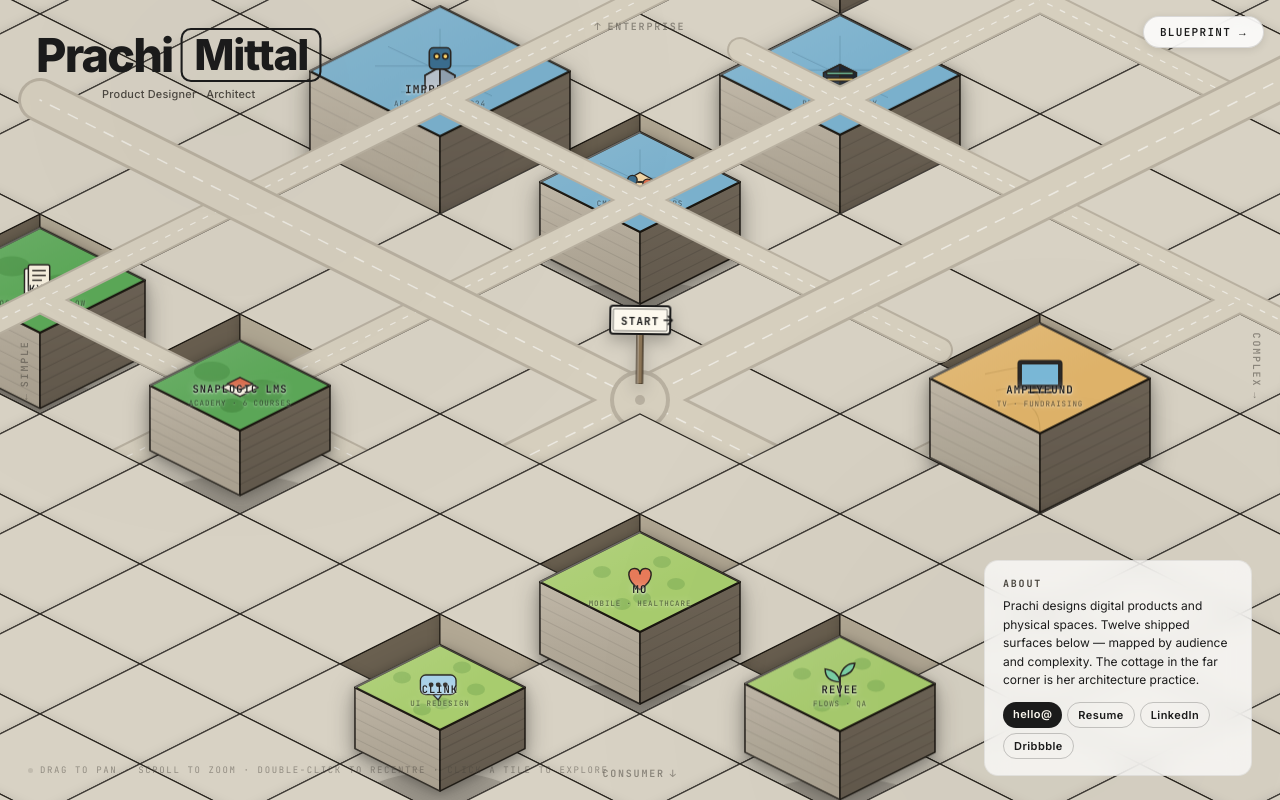
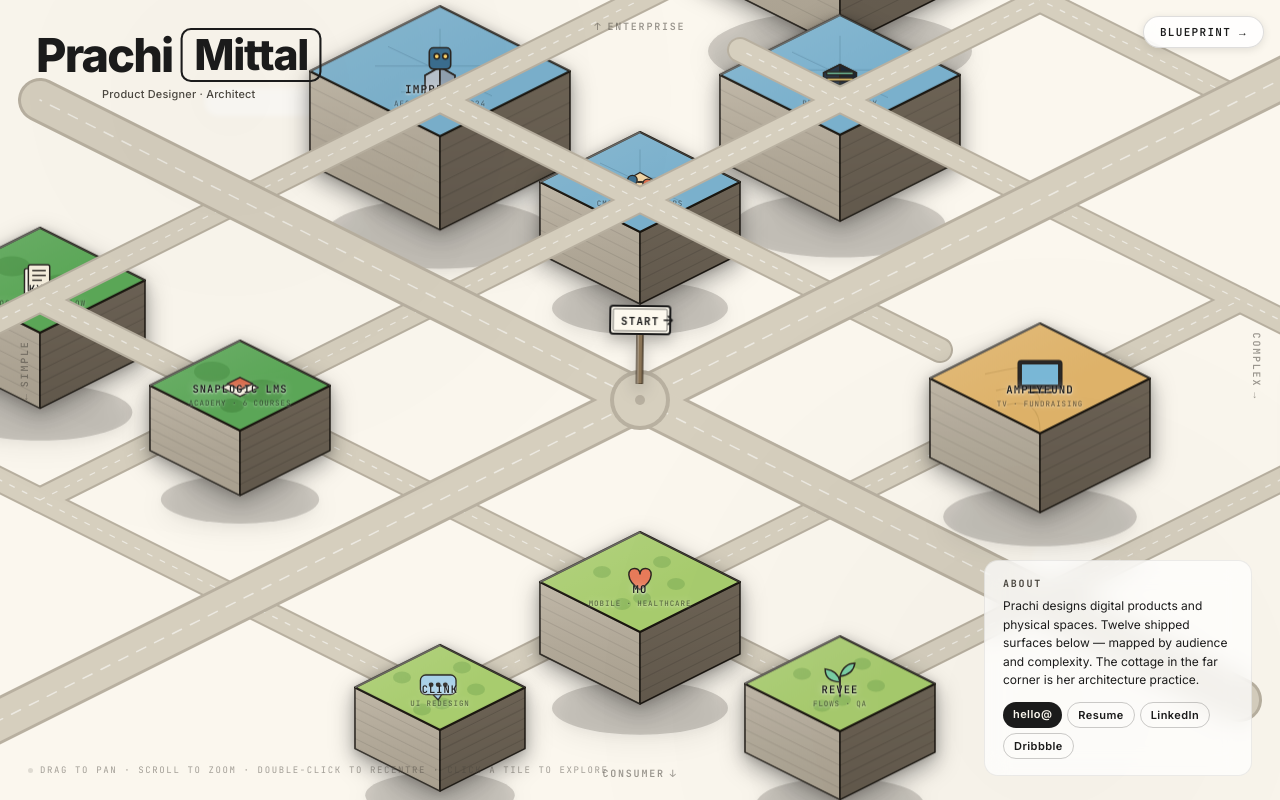
Before and after one commit to prachimittaldesign/Prachifolio, a React (Vite) app: page / in a window 1280 px wide. Built offline with nearby package versions, Linux system fonts and the light colour scheme.

Commit message:
Merge feature branch: floating 3D project tiles + SVG roads, no ground plane

```diff
--- a/src/components/World.jsx
+++ b/src/components/World.jsx
@@ -1,33 +1,10 @@
 import { useState, useRef, useMemo, useCallback, useEffect } from 'react';
 import { PROJECTS } from '../data/projects.js';
-import { gridToScreen, quadrant, SPACING, HALF_W, HALF_H } from '../data/iso.js';
+import { gridToScreen, quadrant, SPACING } from '../data/iso.js';
 import IsoTile from './IsoTile.jsx';
 import RoadLayer from './RoadLayer.jsx';
 import Hero from './Hero.jsx';
 import AboutPanel from './AboutPanel.jsx';
-
-const GRID_RANGE = 8;
-const GROUND_T = 72;
-
-function GroundTile() {
-  const W = HALF_W, H = HALF_H;
-  const leftPts  = `${-W},0 0,${H} 0,${H+GROUND_T} ${-W},${GROUND_T}`;
-  const rightPts = `${W},0 0,${H} 0,${H+GROUND_T} ${W},${GROUND_T}`;
-  const topPts   = `0,${-H} ${W},0 0,${H} ${-W},0`;
-  return (
-    <svg
-      width={W*2+4} height={H*2+GROUND_T+8}
-      viewBox={`${-W-2} ${-H-4} ${W*2+4} ${H*2+GROUND_T+8}`}
-      style={{ overflow: 'visible' }}
-    >
-      <polygon points={leftPts} fill="#b2a894" stroke="#1c1812" strokeWidth="1"/>
-      <polygon points={rightPts} fill="#6a6050" stroke="#1c1812" strokeWidth="1"/>
-      <polygon points={topPts} fill="#d8d2c4" stroke="#1a1610" strokeWidth="1.2"/>
-      <line x1={0} y1={-H} x2={-W} y2={0} stroke="rgba(255,255,255,0.18)" strokeWidth="1.2"/>
-      <line x1={0} y1={-H} x2={W}  y2={0} stroke="rgba(255,255,255,0.09)" strokeWidth="0.8"/>
-    </svg>
-  );
-}
 
 export default function World({ onSelect }) {
   const stageRef = useRef(null);
@@ -44,18 +21,9 @@ export default function World({ onSelect }) {
     return () => clearTimeout(t);
   }, []);
 
-  const allTiles = useMemo(() => {
-    const projKeys = new Set(PROJECTS.map(t => `${t.gx},${t.gy}`));
-    const tiles = [...PROJECTS.map(t => ({ ...t, isProject: true }))];
-    for (let gx = -GRID_RANGE; gx <= GRID_RANGE; gx++) {
-      for (let gy = -GRID_RANGE; gy <= GRID_RANGE; gy++) {
-        if (!projKeys.has(`${gx},${gy}`)) {
-          tiles.push({ id: `g${gx}_${gy}`, gx, gy, isProject: false });
-        }
-      }
-    }
-    return tiles.sort((a, b) => (b.gx + b.gy) - (a.gx + a.gy));
-  }, []);
+  const sortedProjects = useMemo(() =>
+    [...PROJECTS].sort((a, b) => (b.gx + b.gy) - (a.gx + a.gy)),
+  []);
 
   const updateSep = useCallback((mx, my) => {
     PROJECTS.forEach(t => {
@@ -119,7 +87,6 @@ export default function World({ onSelect }) {
     try { e.currentTarget.releasePointerCapture(e.pointerId); } catch (_) {}
   }, [onSelect]);
 
-  // Scroll-to-zoom, anchored to cursor position (clamp 0.5–2×)
   useEffect(() => {
     const el = stageRef.current;
     if (!el) return;
@@ -164,27 +131,10 @@ export default function World({ onSelect }) {
         className="camera"
         style={{ transform: `translate(${pan.x}px, ${pan.y}px) scale(${scale})` }}
       >
-        {allTiles.map(tile => {
+        <div className="road-wrap"><RoadLayer/></div>
+
+        {sortedProjects.map(tile => {
           const { sx, sy } = gridToScreen(tile.gx, tile.gy, SPACING);
-
-          if (!tile.isProject) {
-            return (
-              <div
-                key={tile.id}
-                className="iso-tile ground-tile"
-                style={{
-                  '--sx': `${sx}px`,
-                  '--sy': `${sy}px`,
-                  '--lift': '0px',
-                  zIndex: Math.round(-(tile.gx + tile.gy) * 10 + 490),
-                  pointerEvents: 'none',
-                }}
-              >
-                <GroundTile/>
-              </div>
-            );
-          }
-
           const q = quadrant(tile.gx, tile.gy);
           const size = tile.scale || 1;
           const isHovered = hovered === tile.id;
@@ -211,9 +161,6 @@ export default function World({ onSelect }) {
             </div>
           );
         })}
-
-        {/* Road dashes rendered above ground tiles, below project tiles */}
-        <div className="road-wrap"><RoadLayer/></div>
 
         {/* START signpost at world origin */}
         <div className="start-marker">
```
